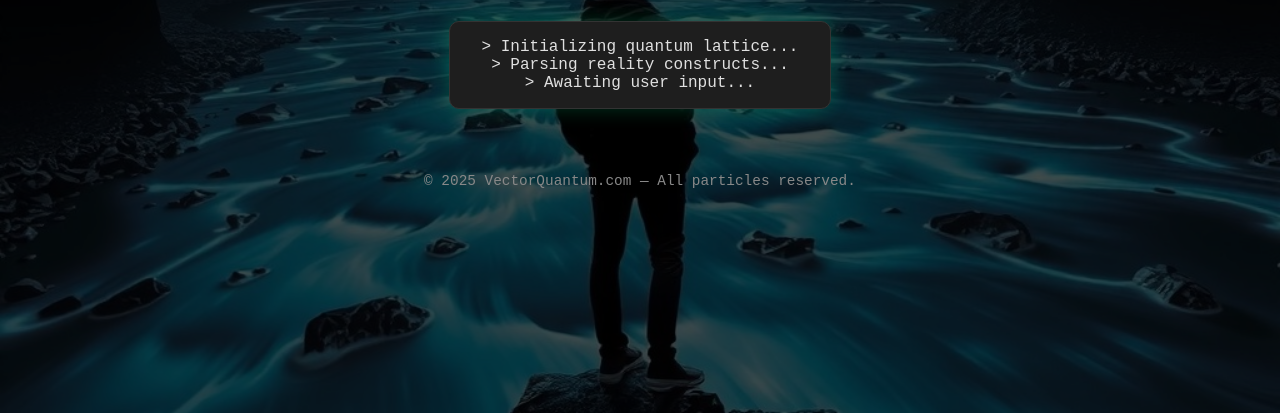
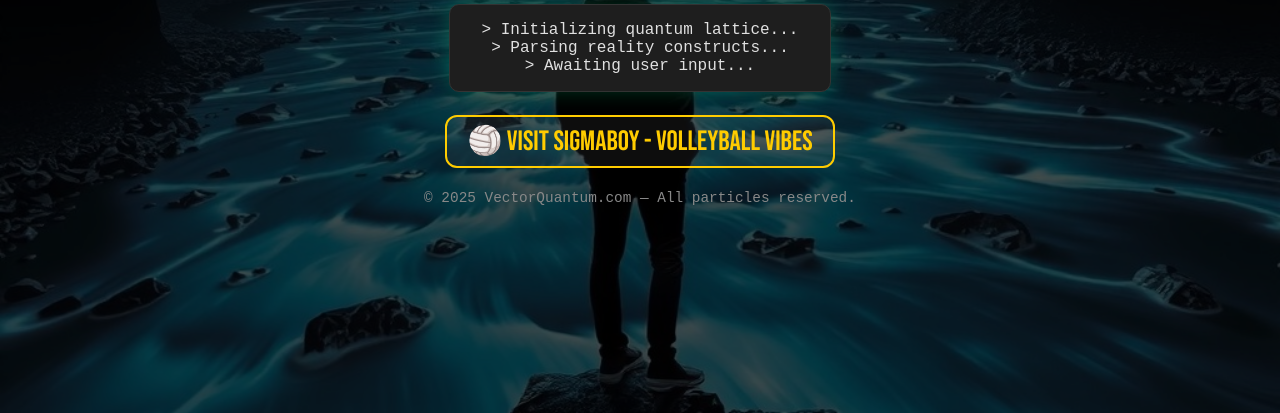
Before and after one commit to FluxVector/vectorquantum-site, a plain HTML site: page index.html in a window 1280 px wide. Shown: the part 387-800 px from the top of the page. Drawn offline with Linux system fonts and the light colour scheme.

Commit message:
Update index.html

```diff
--- a/index.html
+++ b/index.html
@@ -5,6 +5,8 @@
   <meta name="viewport" content="width=device-width, initial-scale=1.0" />
   <title>VectorQuantum</title>
   <style>
+    @import url('https://fonts.googleapis.com/css2?family=Bebas+Neue&display=swap');
+
     body {
       margin: 0;
       padding: 0;
@@ -29,7 +31,7 @@
       background-color: rgba(0, 0, 0, 0.7);
       z-index: 0;
     }
-    h1, p, .terminal-box, footer {
+    h1, p, .terminal-box, .libero-link, footer {
       position: relative;
       z-index: 1;
     }
@@ -51,6 +53,21 @@
       font-size: 1rem;
       margin-bottom: 2rem;
     }
+    .libero-link a {
+      font-family: 'Bebas Neue', cursive;
+      font-size: 1.75rem;
+      color: #ffcc00;
+      text-decoration: none;
+      background-color: rgba(255, 255, 255, 0.05);
+      border: 2px solid #ffcc00;
+      padding: 0.5rem 1.25rem;
+      border-radius: 12px;
+      transition: all 0.3s ease;
+    }
+    .libero-link a:hover {
+      background-color: #ffcc00;
+      color: #0f0f0f;
+    }
     footer {
       font-size: 0.9rem;
       color: #888;
@@ -66,6 +83,9 @@
     > Parsing reality constructs...<br />
     > Awaiting user input...
   </div>
+  <div class="libero-link">
+    <a href="sigmaboy.html">🏐 Visit Sigmaboy - Volleyball Vibes</a>
+  </div>
   <footer>
     &copy; 2025 VectorQuantum.com — All particles reserved.
   </footer>
```
